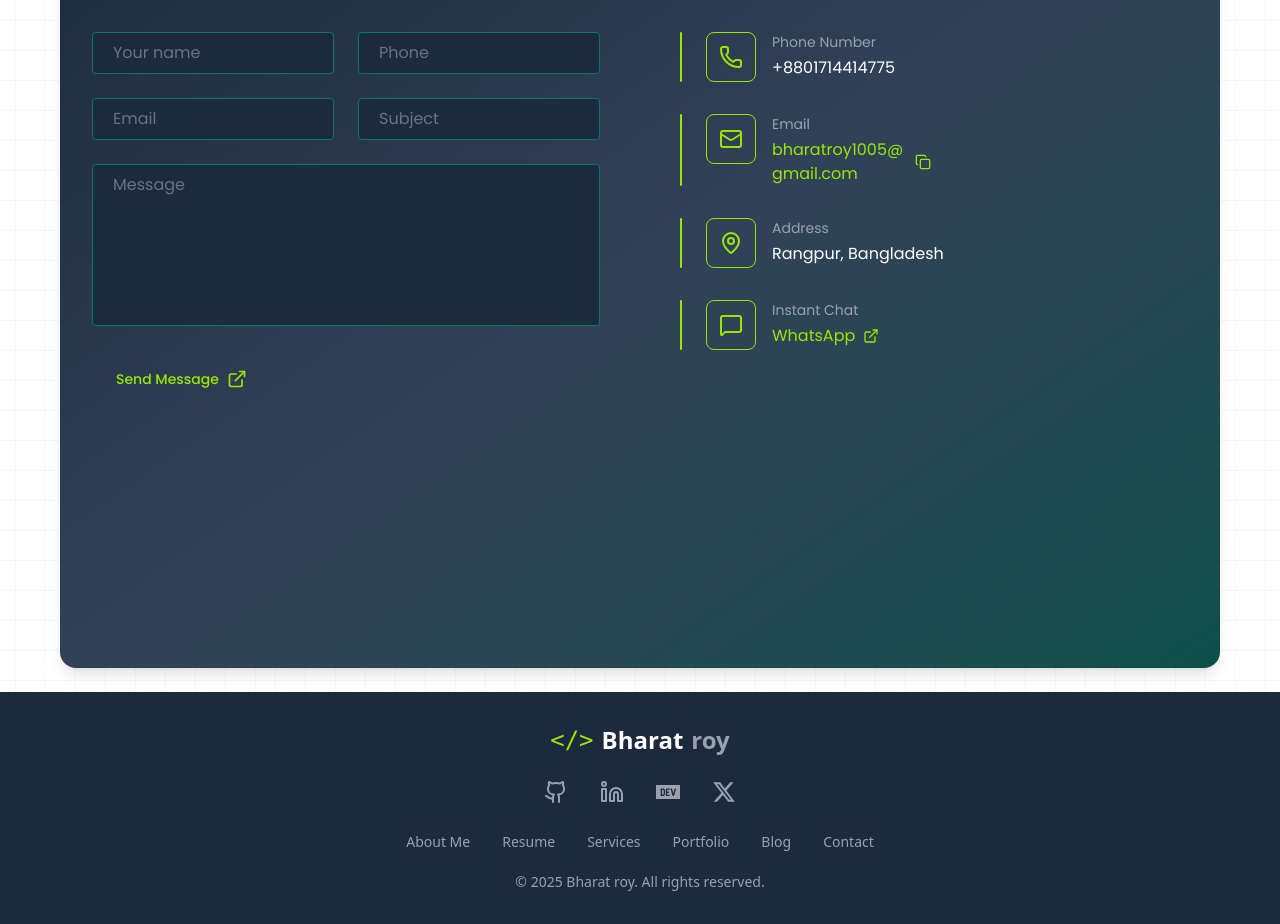
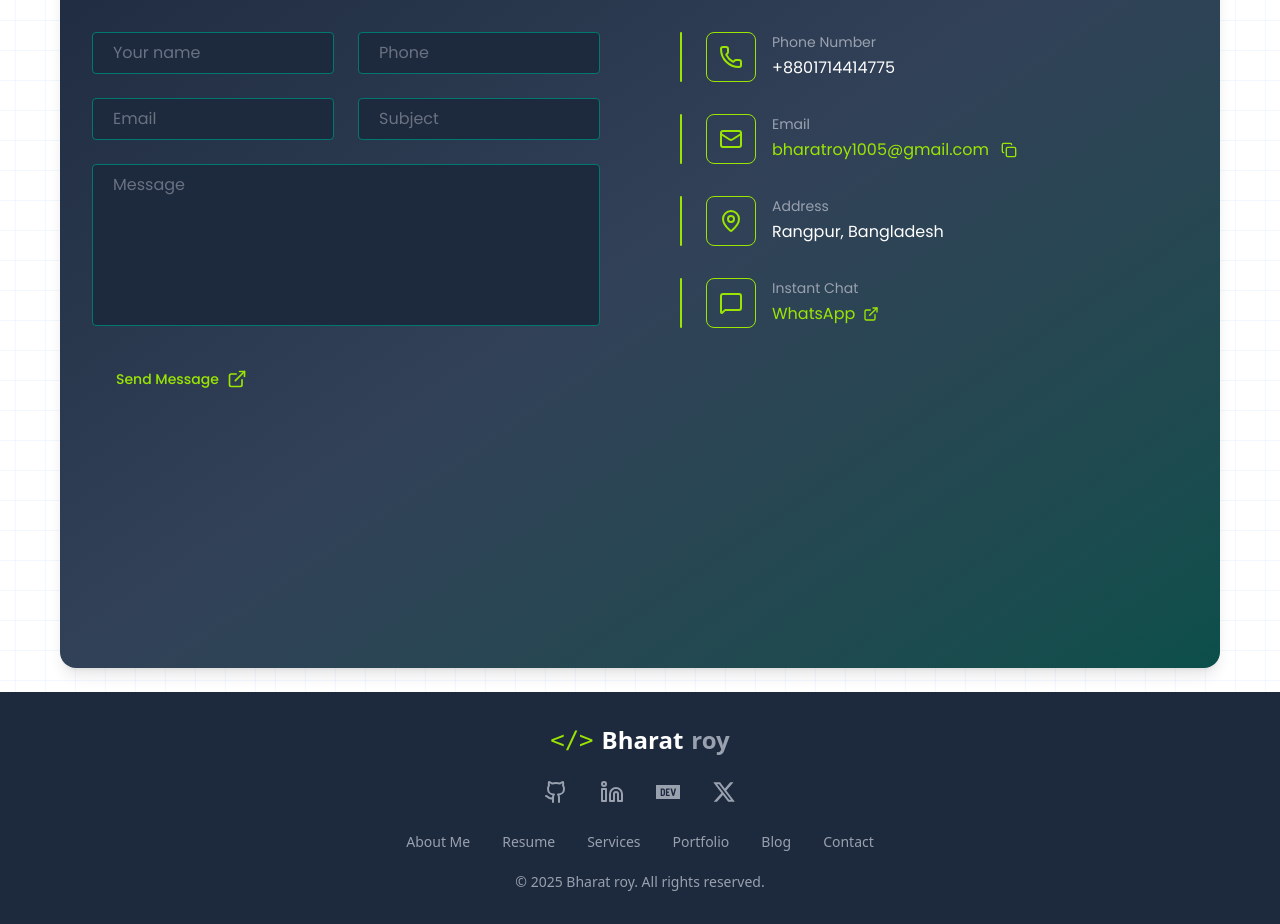
Before and after one commit to bharatroy4D/bharat-dev, a React (Vite) app: page / in a window 1280 px wide. Shown: the part 3700-4624 px from the top of the page. Built offline with nearby package versions, Linux system fonts and the light colour scheme.

Commit message:
Contact email possition correct

```diff
--- a/src/Pages/contact/Contact.jsx
+++ b/src/Pages/contact/Contact.jsx
@@ -113,7 +113,7 @@ const Contact = () => {
                                 <div className="flex-1">
                                     <h3 className="text-gray-400 text-sm mb-1">Email</h3>
                                     <div className="flex items-center gap-2">
-                                        <p className="text-lime-400 ">bharatroy1005@<span className='hidden md:block'>gmail.com</span></p>
+                                        <p className="text-lime-400 flex items-center ">bharatroy1005@<span className='hidden md:block'>gmail.com</span></p>
                                         <button
                                             className="p-1 hover:bg-slate-700 rounded transition-colors"
                                         >
```
